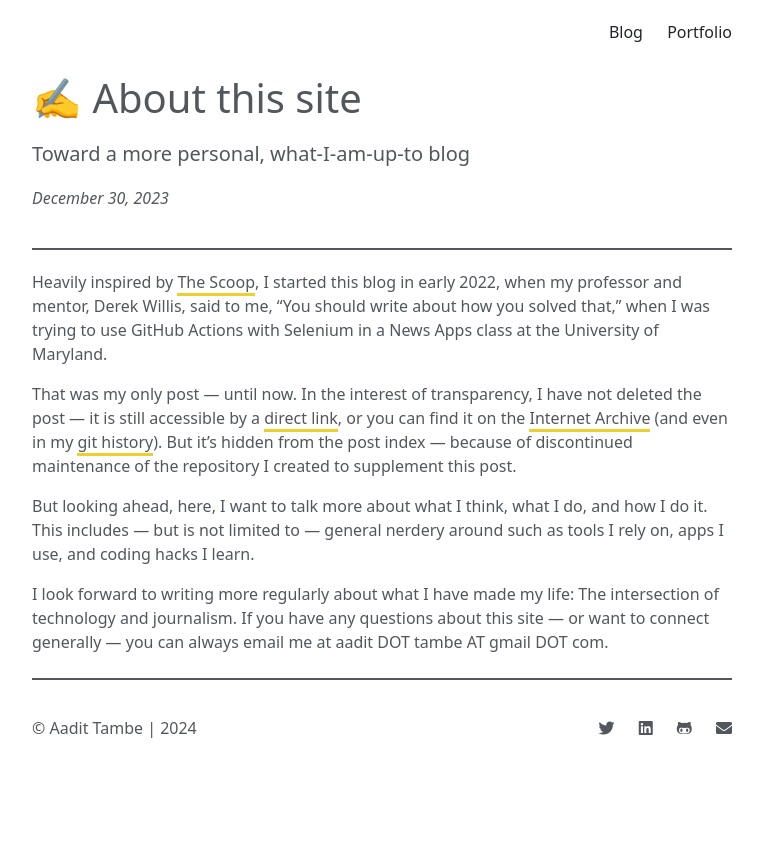
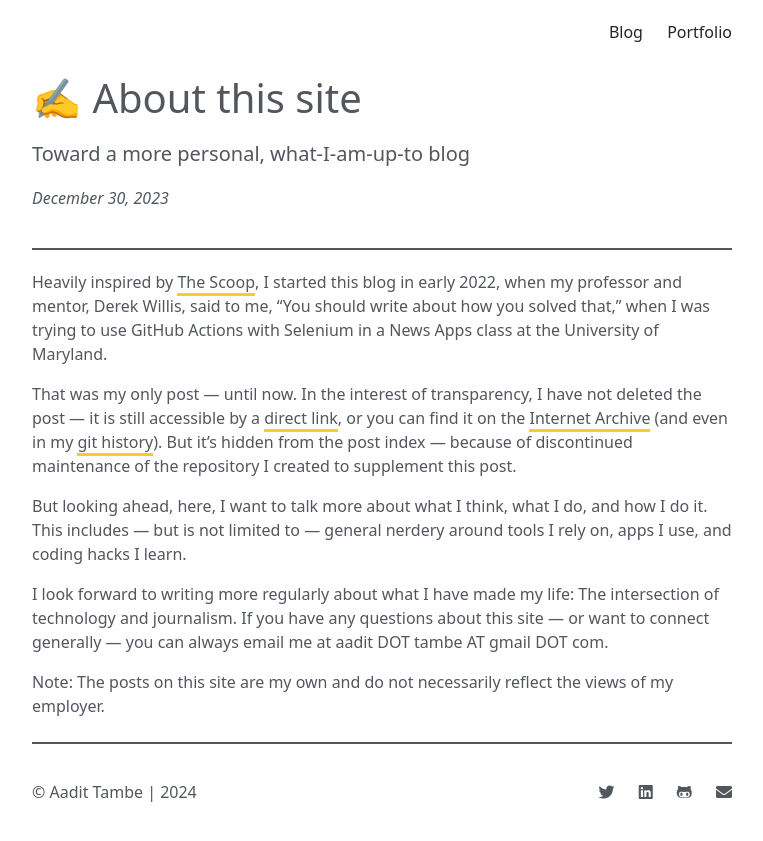
Before and after one commit to aadittambe/blog, a Jekyll site: the page built from _posts/2023-12-30-about.md, in a window 1280 px wide. Shown: the top 841 px of the page, without its empty margins (258-1021 px from the left). Built offline with Jekyll 4.4.1, drawn with Linux system fonts in a browser that asks for light colours; nearby versions of some CDN libraries.

Commit message:
update about

```diff
--- a/_posts/2023-12-30-about.md
+++ b/_posts/2023-12-30-about.md
@@ -10,6 +10,8 @@ Heavily inspired by [The Scoop](https://thescoop.org/), I started this blog in e
 
 That was my only post — until now. In the interest of transparency, I have not deleted the post — it is still accessible by a [direct link](https://blog.aadittambe.com/journalism/2022/selenium-github-actions), or you can find it on the [Internet Archive](https://web.archive.org/web/20230305182019/http://blog.aadittambe.com/journalism/2022/selenium-github-actions) (and even in my [git history](https://github.com/aadittambe/blog)). But it’s hidden from the post index — because of discontinued maintenance of the repository I created to supplement this post.
 
-But looking ahead, here, I want to talk more about what I think, what I do, and how I do it. This includes — but is not limited to — general nerdery around such as tools I rely on, apps I use, and coding hacks I learn.
+But looking ahead, here, I want to talk more about what I think, what I do, and how I do it. This includes — but is not limited to — general nerdery around tools I rely on, apps I use, and coding hacks I learn.
 
 I look forward to writing more regularly about what I have made my life: The intersection of technology and journalism. If you have any questions about this site — or want to connect generally — you can always email me at aadit DOT tambe AT gmail DOT com.
+
+Note: The posts on this site are my own and do not necessarily reflect the views of my employer.
```
